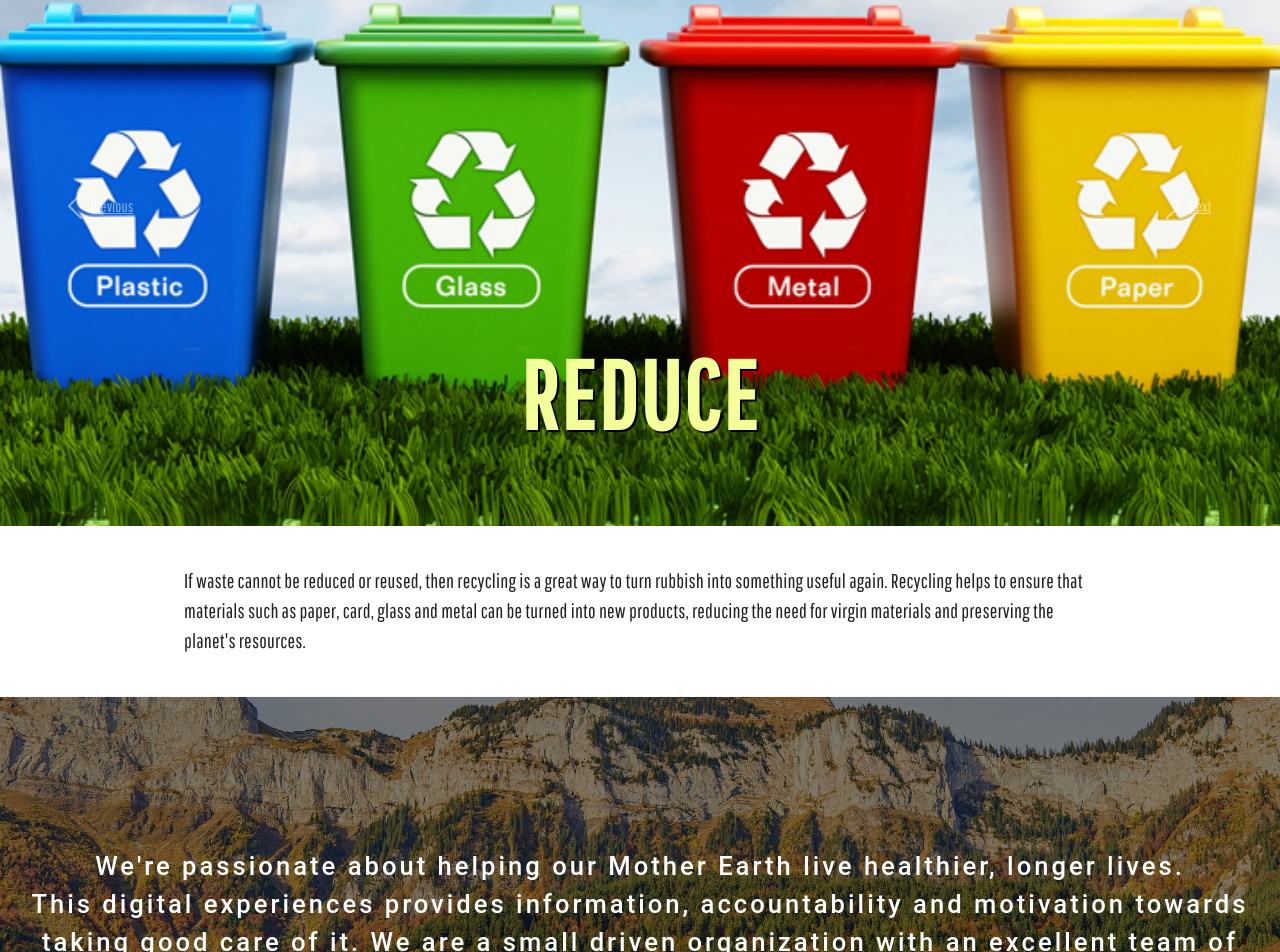
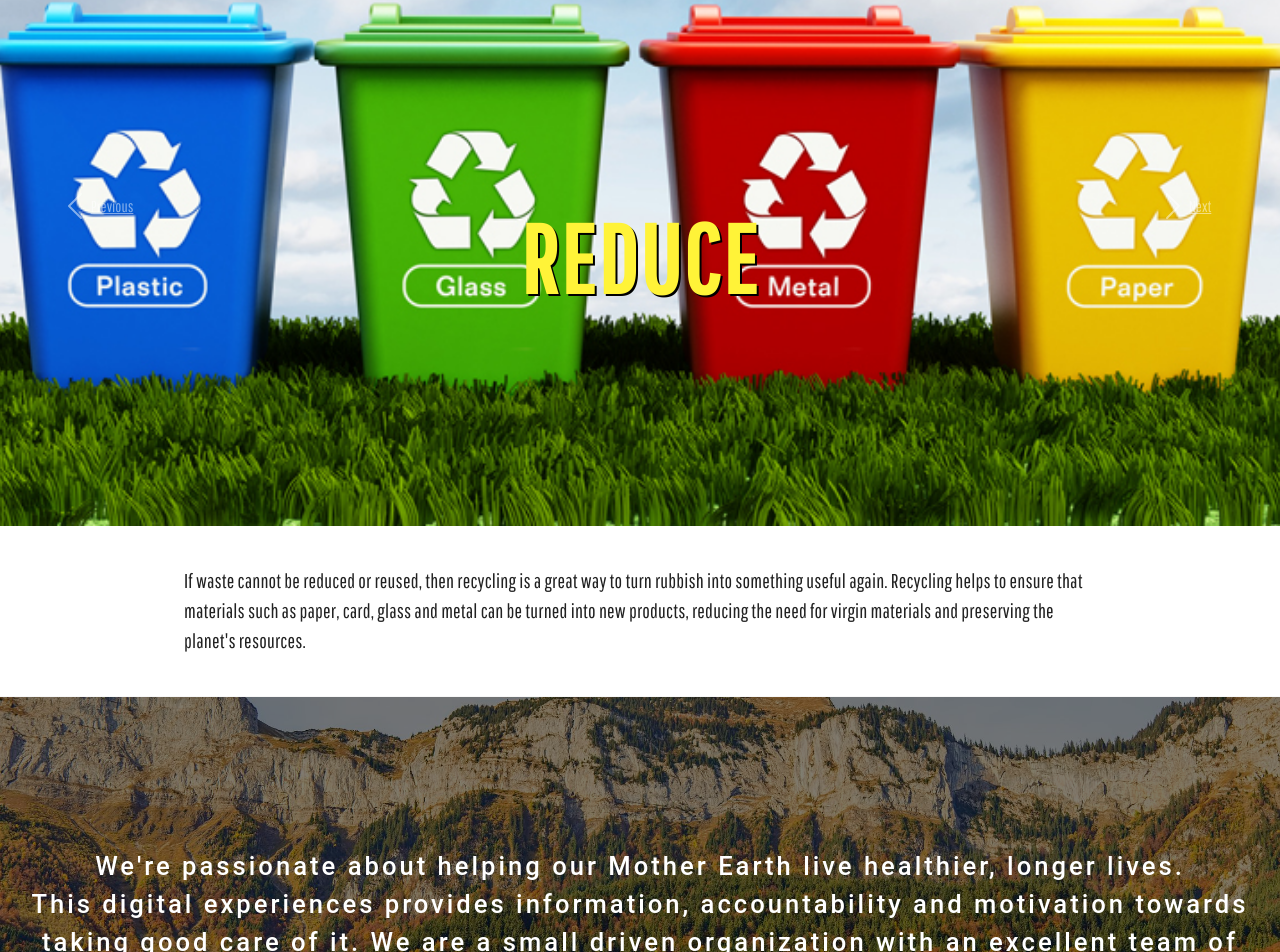
Before and after one commit to Marcelo-Lim/John-Doe, a React (Create React App) app: page / in a window 1280 px wide. Shown: the part 1444-2396 px from the top of the page. Built offline with nearby package versions, Linux system fonts and the light colour scheme; a web font is replaced by a local one.

Commit message:
fix some positioning on ragub's work

```diff
--- a/src/components/HomepageComponents/Hero.js
+++ b/src/components/HomepageComponents/Hero.js
@@ -83,7 +83,7 @@ const useStyles = makeStyles((theme)=>({
     },
     Heroh1:{
         fontSize: 'clamp(3rem,8vw,6rem)',
-        marginBottom: '1.5rem',
+        marginBottom: '160px',
         letterSpacing: '3px',
         padding: '0 1rem',
         fontWeight:'bolder',
--- a/src/styles/color.styles.js
+++ b/src/styles/color.styles.js
@@ -25,7 +25,7 @@ export const COLORS = {
   YELLOW: "#E8FA72",
   YELLOW1: "#ECD662",
   VELVET: "#AE7C7C",
-  YELLOW2: "#f4ff9b",
+  YELLOW2: "#FFF338",
   GREEN_GRADIENT: "linear-gradient(to right bottom, #7FC8A9, #D5EEBB)",
   GREEN_GRADIENT1: "linear-gradient(to left bottom, #7FC8A9, #D5EEBB)",
   GREEN_GRADIENT2: "linear-gradient(to left, #558776, #7FC8A9)",
```
